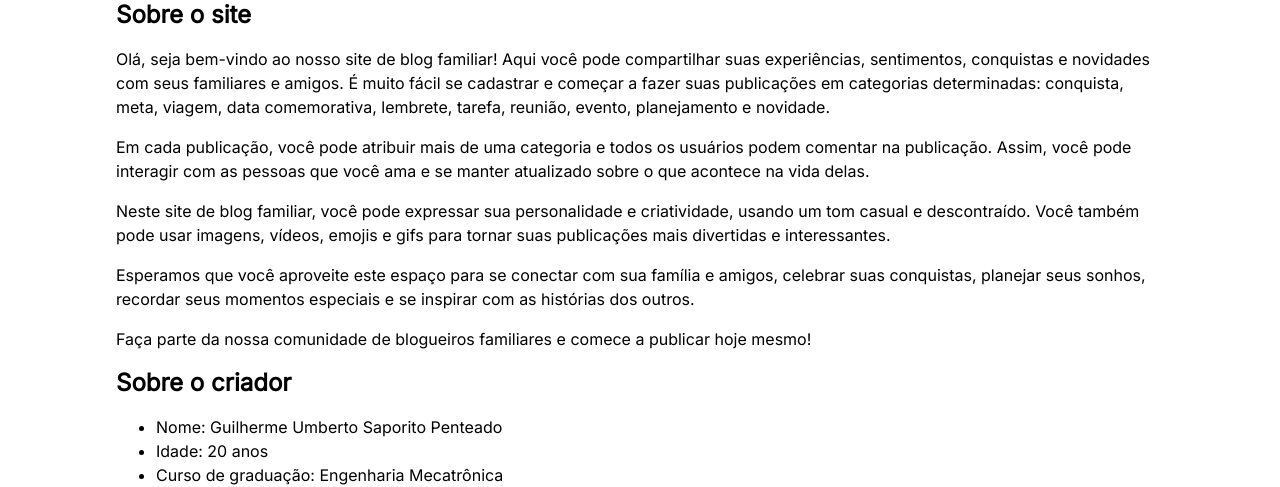
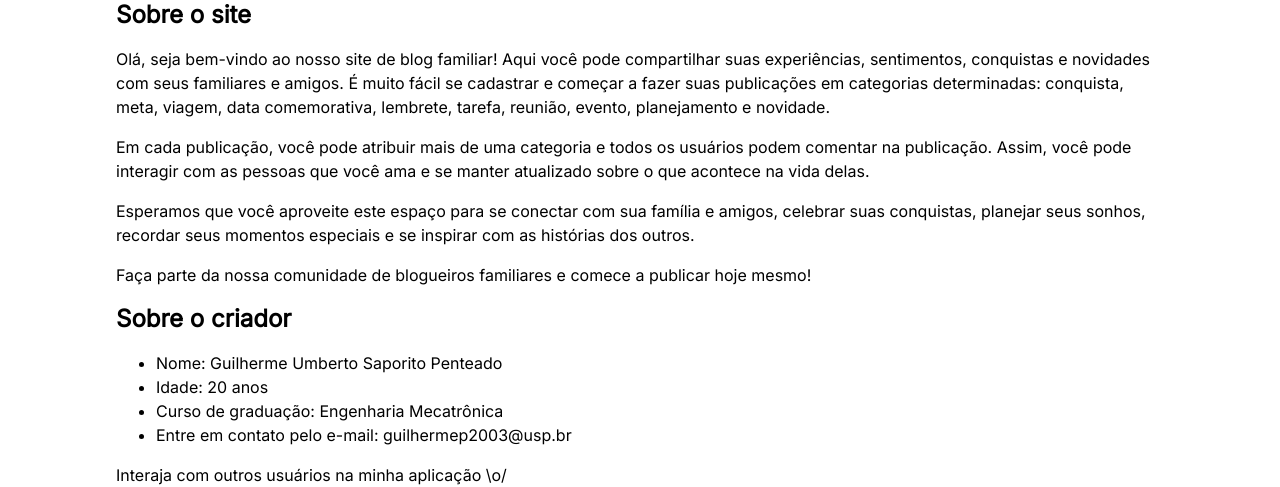
Before and after one commit to GuilhermeUSPenteado/blogfamiliar, a Django app: page /portfolio/about/ in a window 1280 px wide. Shown: the part 276-763 px from the top of the page. Run offline with Django 4.2, Linux system fonts and the light colour scheme.

Commit message:
Sexto commit

```diff
--- a/portfolio/templates/portfolio/about.html
+++ b/portfolio/templates/portfolio/about.html
@@ -10,7 +10,6 @@ Sobre
             <h1>Sobre o site</h1>
             <p>Olá, seja bem-vindo ao nosso site de blog familiar! Aqui você pode compartilhar suas experiências, sentimentos, conquistas e novidades com seus familiares e amigos. É muito fácil se cadastrar e começar a fazer suas publicações em categorias determinadas: conquista, meta, viagem, data comemorativa, lembrete, tarefa, reunião, evento, planejamento e novidade.</p>
             <p>Em cada publicação, você pode atribuir mais de uma categoria e todos os usuários podem comentar na publicação. Assim, você pode interagir com as pessoas que você ama e se manter atualizado sobre o que acontece na vida delas.</p>
-            <p>Neste site de blog familiar, você pode expressar sua personalidade e criatividade, usando um tom casual e descontraído. Você também pode usar imagens, vídeos, emojis e gifs para tornar suas publicações mais divertidas e interessantes.</p>
             <p>Esperamos que você aproveite este espaço para se conectar com sua família e amigos, celebrar suas conquistas, planejar seus sonhos, recordar seus momentos especiais e se inspirar com as histórias dos outros.</p>
             <p>Faça parte da nossa comunidade de blogueiros familiares e comece a publicar hoje mesmo!</p>
         </section>
```
